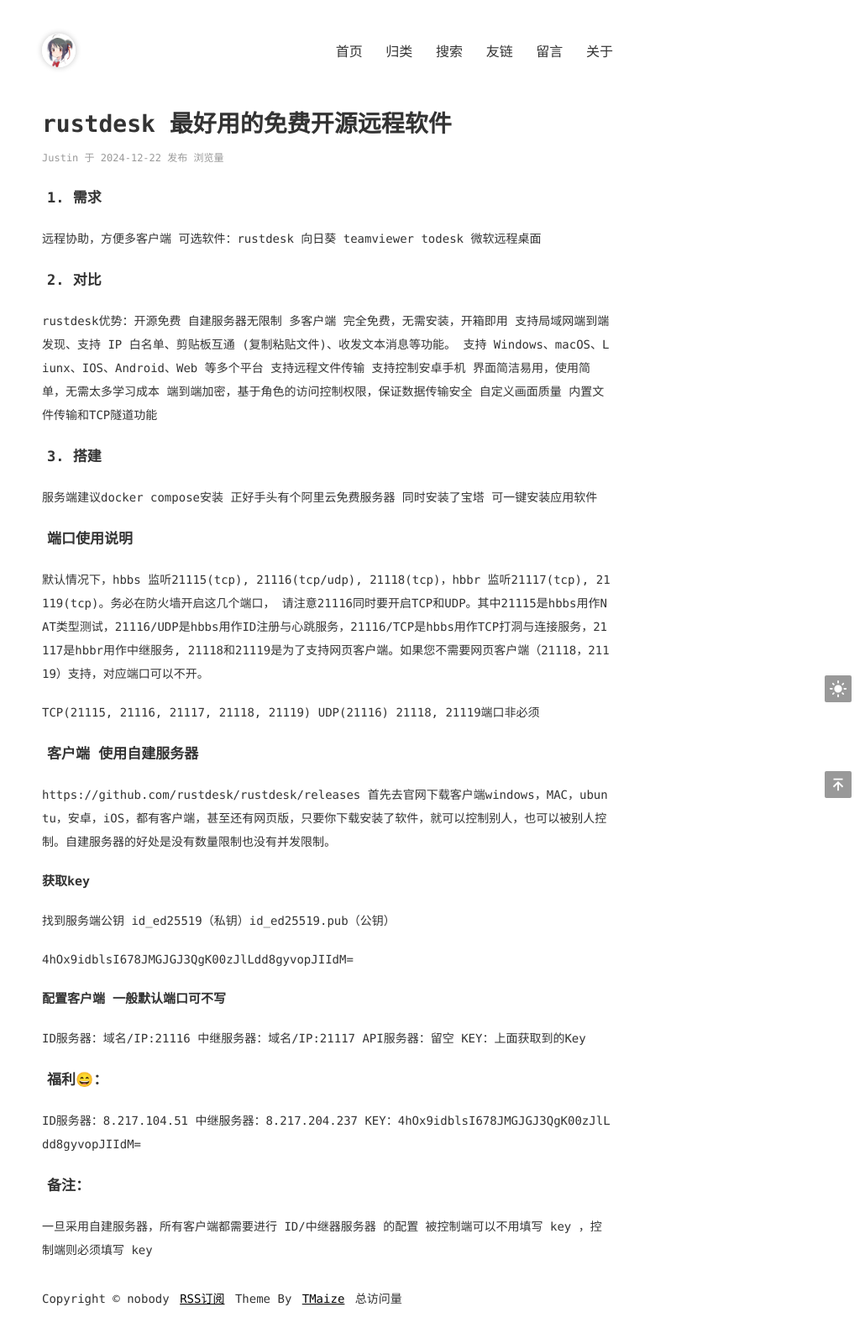
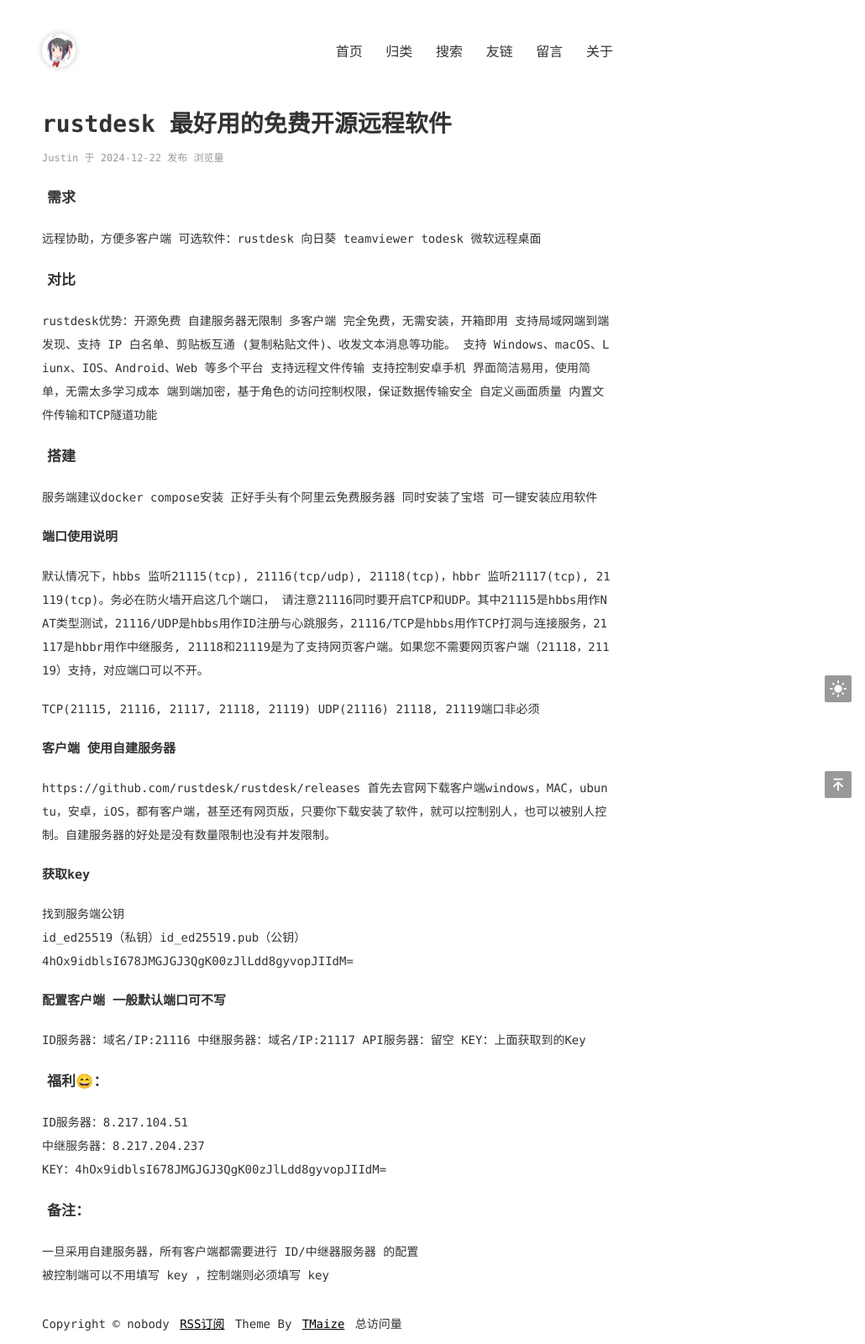
Before and after one commit to JustinHuber/justinhuber.github.io, a Jekyll site: the page built from _posts/2024-12-22-remote-desk-tool.md, in a window 1280 px wide. Shown: the whole page at 84% size, without its empty margins (250-1280 px from the left). Built offline with Jekyll 4.4.1, drawn with Linux system fonts in a browser that asks for light colours; comment, search, counter and statistics services are not loaded; before the commit the page ends 1570 px from its top, so only the background shows below that.

Commit message:
Update 2024-12-22-remote-desk-tool.md

```diff
--- a/_posts/2024-12-22-remote-desk-tool.md
+++ b/_posts/2024-12-22-remote-desk-tool.md
@@ -4,12 +4,12 @@ title: rustdesk 最好用的免费开源远程软件
 categories: [rustdesk，远程桌面，免费]
 ---
 
-# 1. 需求
+# 需求
 
 远程协助，方便多客户端
 可选软件：rustdesk 向日葵 teamviewer todesk 微软远程桌面
 
-# 2. 对比
+# 对比
 
 rustdesk优势：开源免费 自建服务器无限制 多客户端
 完全免费，无需安装，开箱即用
@@ -22,25 +22,24 @@ rustdesk优势：开源免费 自建服务器无限制 多客户端
 自定义画面质量
 内置文件传输和TCP隧道功能
 
-# 3. 搭建
+#  搭建
 服务端建议docker compose安装
 正好手头有个阿里云免费服务器 同时安装了宝塔 可一键安装应用软件
 
-## 端口使用说明
+### 端口使用说明
 默认情况下，hbbs 监听21115(tcp), 21116(tcp/udp), 21118(tcp)，hbbr 监听21117(tcp), 21119(tcp)。务必在防火墙开启这几个端口， 请注意21116同时要开启TCP和UDP。其中21115是hbbs用作NAT类型测试，21116/UDP是hbbs用作ID注册与心跳服务，21116/TCP是hbbs用作TCP打洞与连接服务，21117是hbbr用作中继服务, 21118和21119是为了支持网页客户端。如果您不需要网页客户端（21118，21119）支持，对应端口可以不开。
 
 TCP(21115, 21116, 21117, 21118, 21119)
 UDP(21116)
 21118, 21119端口非必须
 
-## 客户端 使用自建服务器
+### 客户端 使用自建服务器
 https://github.com/rustdesk/rustdesk/releases
 首先去官网下载客户端windows，MAC，ubuntu，安卓，iOS，都有客户端，甚至还有网页版，只要你下载安装了软件，就可以控制别人，也可以被别人控制。自建服务器的好处是没有数量限制也没有并发限制。
 
 ### 获取key
 找到服务端公钥
 id_ed25519（私钥）id_ed25519.pub（公钥）
-
 4hOx9idblsI678JMGJGJ3QgK00zJlLdd8gyvopJIIdM=
 
 ### 配置客户端 一般默认端口可不写
@@ -49,11 +48,11 @@ ID服务器：域名/IP:21116
 API服务器：留空
 KEY：上面获取到的Key
 
-## 福利😄：
+# 福利😄：
 ID服务器：8.217.104.51
 中继服务器：8.217.204.237
 KEY：4hOx9idblsI678JMGJGJ3QgK00zJlLdd8gyvopJIIdM=
 
-## 备注：
+# 备注：
 一旦采用自建服务器，所有客户端都需要进行 ID/中继器服务器 的配置
 被控制端可以不用填写 key ，控制端则必须填写 key
```
